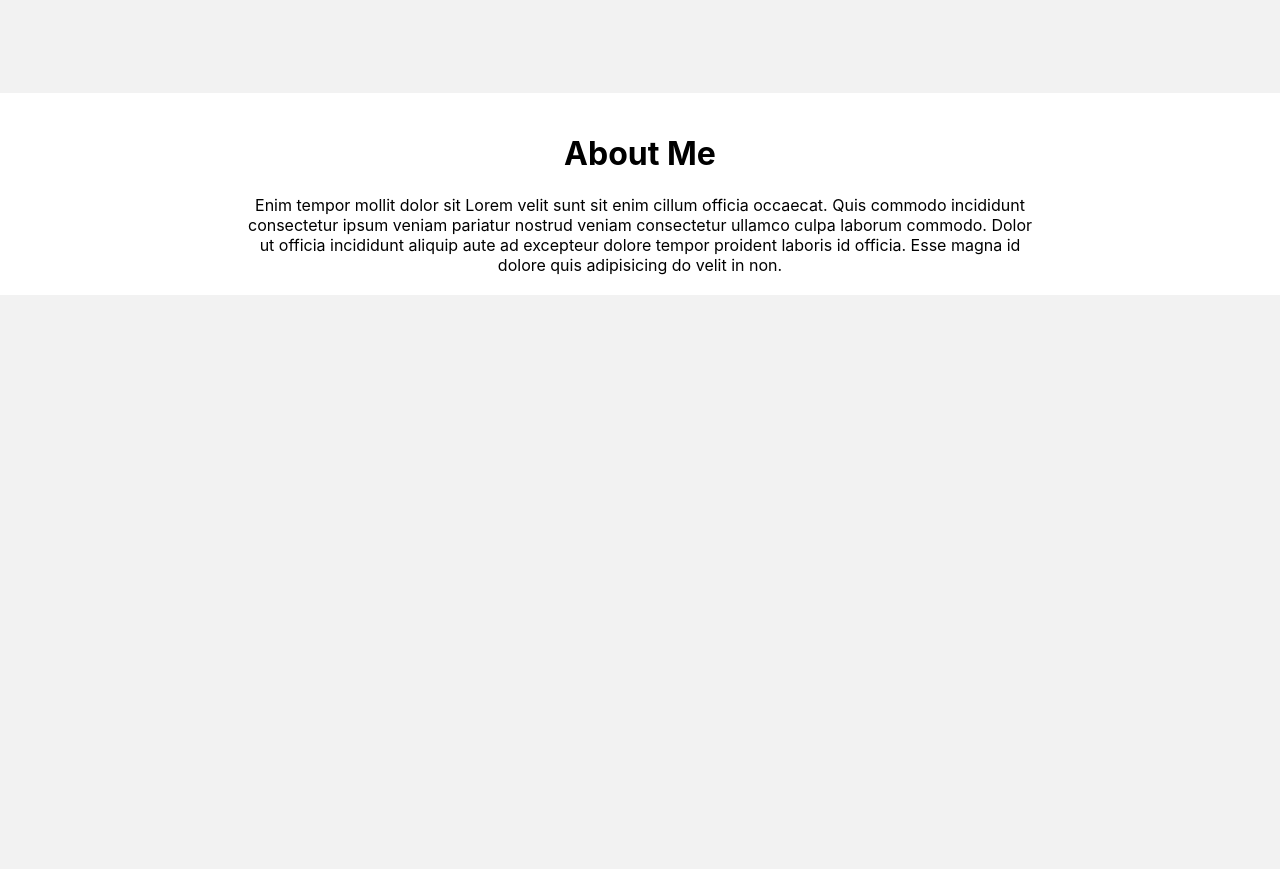
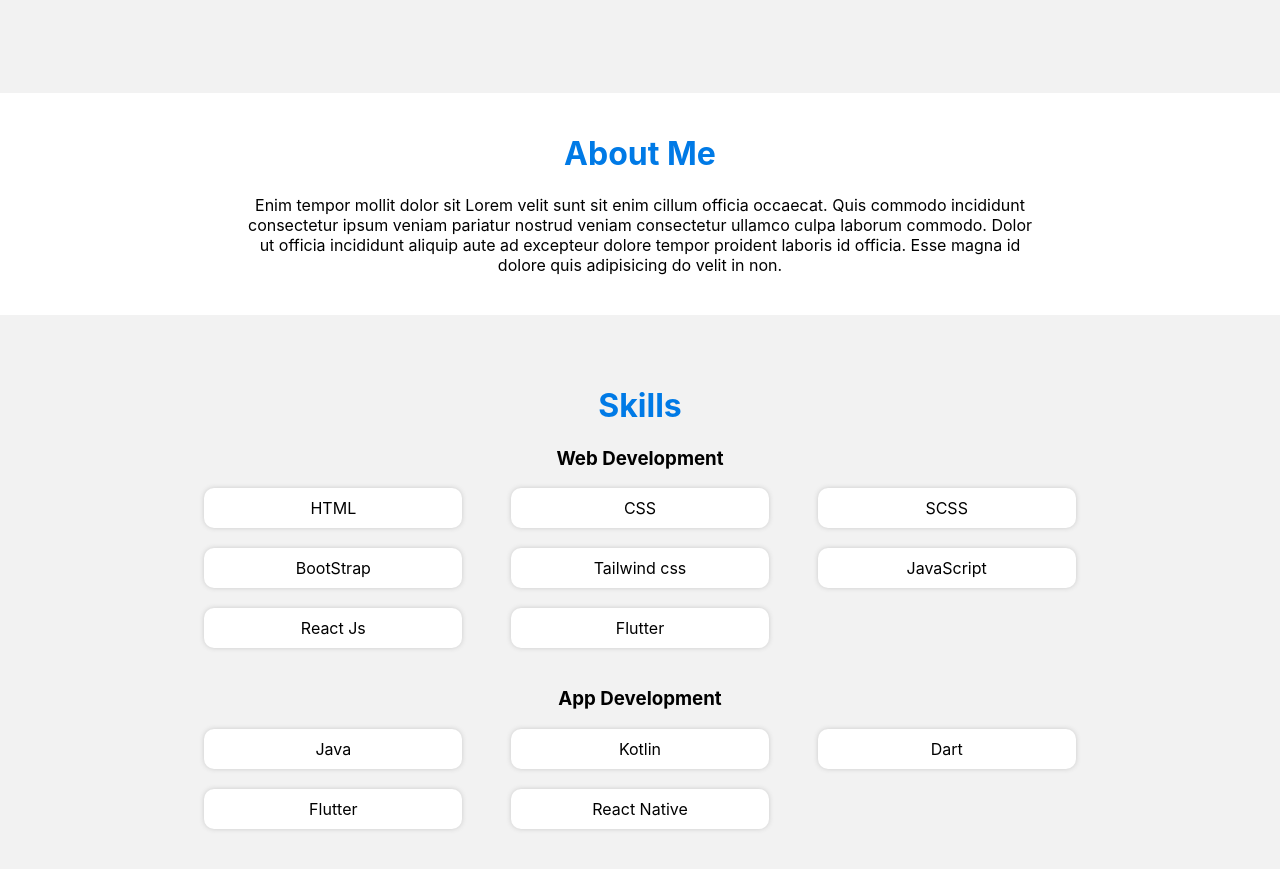
Before and after one commit to JeromeLalunio/Portfolio, a React (Create React App) app: page / in a window 1280 px wide. Shown: the part 557-1426 px from the top of the page. Before the commit the page ends 852 px from the top, so only its background shows below. Built offline with nearby package versions, Linux system fonts and the light colour scheme.

Commit message:
added skills

```diff
--- a/src/App.js
+++ b/src/App.js
@@ -1,6 +1,5 @@
 import './App.scss';
 
-import './components/navbar/navbar';
 import NavBar from './components/navbar/navbar';
 import Hero from './components/hero/hero';
 import About from './components/about/about';
--- a/src/App.scss
+++ b/src/App.scss
@@ -1,3 +1,8 @@
+@import './components/utils/colors';
+
 body {
     background-color: #f2f2f2;
+    h1{
+        color: $primary-color;
+    }
 }
--- a/src/components/about/about.scss
+++ b/src/components/about/about.scss
@@ -1,11 +1,11 @@
+
 .about{
-    padding: 20px;
+    padding: 20px 20px 40px 20px;
     background-color: #fff;
     text-align: center;
     .about-message{
         width: 90%;
         max-width: 800px;
         margin: auto;
-
     }
 }
--- a/src/components/hero/hero.scss
+++ b/src/components/hero/hero.scss
@@ -1,3 +1,5 @@
+@import '../utils/colors';
+
 .hero-main{
     height: 600px;
     font-size: 20px;
@@ -12,7 +14,7 @@
 
 .hero-text{
     align-items: center;
-    color: #007ae6;
+    color: $primary-color;
     text-align: end;
     .hello{
         text-align: start;
--- a/src/components/navbar/navbar.scss
+++ b/src/components/navbar/navbar.scss
@@ -1,3 +1,4 @@
+@import '../utils/global_vars';
 
 .nav-bar{
     margin: auto;
@@ -6,7 +7,7 @@
     padding: 15px;
     border-bottom-left-radius: 65px;
     border-bottom-right-radius: 65px;
-    box-shadow: 0 0 5px 0 #404040;
+    box-shadow: $box-shadow;
     display: flex;
     justify-content: space-evenly;
     background-color: #fff;
--- /dev/null
+++ b/src/components/skills/components/skills_card.js
@@ -0,0 +1,5 @@
+export default function SkillsCard(props){
+    return <div className = "skills-card">
+        {props.skillItem}
+    </div>
+}
--- /dev/null
+++ b/src/components/skills/components/skills_card_container.js
@@ -0,0 +1,14 @@
+import SkillsCard from './skills_card';
+
+export default function SkillCardContainer(props){
+    return (
+        <div>
+            <h3>{props.area}</h3>
+
+            <div className = 'skills-card-container'>
+                {props.arr.map(item => <SkillsCard skillItem = {item} />)}
+            </div>
+
+        </div>
+    )
+}
--- a/src/components/skills/skills.js
+++ b/src/components/skills/skills.js
@@ -1,7 +1,29 @@
 import './skills.scss';
 
+import SkillCardContainer from './components/skills_card_container';
+
 export default function Skills(){
-    return <div>
+    return <div className = "skills">
+        <h1>Skills</h1>
+
+        <SkillCardContainer
+            area = {"Web Development"}
+            arr = {[
+                'HTML', 'CSS', 'SCSS',
+                'BootStrap', 'Tailwind css', 'JavaScript',
+                'React Js', 'Flutter',
+            ]}
+        />
+
+        <br />
+
+        <SkillCardContainer
+            area = {"App Development"}
+            arr = {[
+                'Java', 'Kotlin', 'Dart',
+                'Flutter', 'React Native',
+            ]}
+        />
 
     </div>
 }
--- a/src/components/skills/skills.scss
+++ b/src/components/skills/skills.scss
@@ -0,0 +1,28 @@
+@import '../utils/colors', '../utils/global_vars';
+
+.skills{
+    padding: 20px;
+    margin: 30px auto;
+    text-align: center;
+    max-width: 900px;
+
+    .skills-card-container{
+        margin: auto;
+        display: grid;
+        justify-items: center;
+        grid-template-columns: 1fr 1fr 1fr;
+        grid-gap: 20px;
+
+        .skills-card{
+            display: flex;
+            flex-direction: column;
+            justify-content: center;
+            max-width: 300px;
+            width: 90%;
+            border-radius: 10px;
+            background-color: $white;
+            height: 40px;
+            box-shadow: $box-shadow;
+        }
+    }
+}
--- /dev/null
+++ b/src/components/utils/_colors.scss
@@ -0,0 +1,2 @@
+$primary-color: #007ae6;
+$white: #fff;
--- /dev/null
+++ b/src/components/utils/_global_vars.scss
@@ -0,0 +1,3 @@
+$box-shadow: 0 0 5px 0 #cacaca;
+
+$box-shadow-mini: 0 0 2px 0 #cacaca;
```
Also changed, not shown: 1 other file (tests, documents, lock files or other folders).
